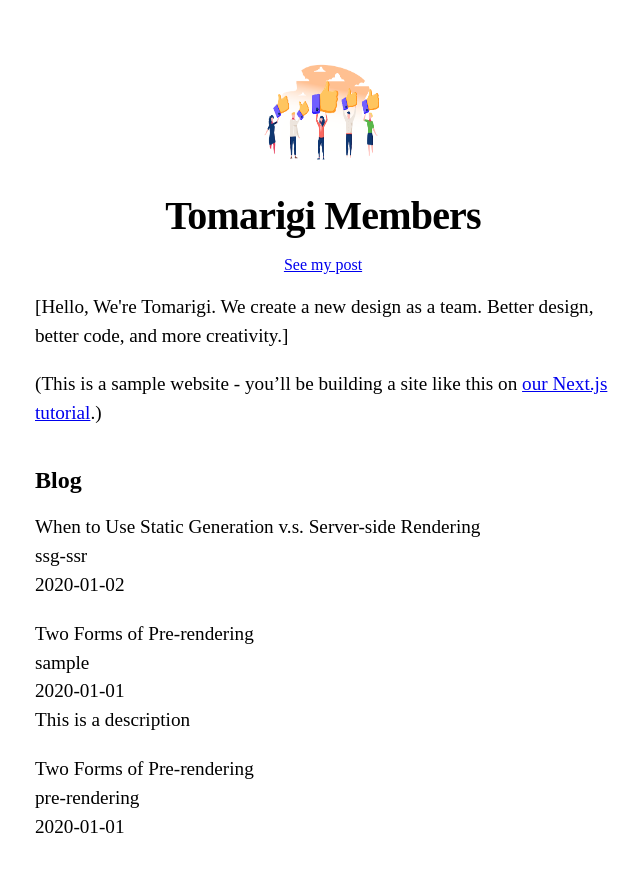
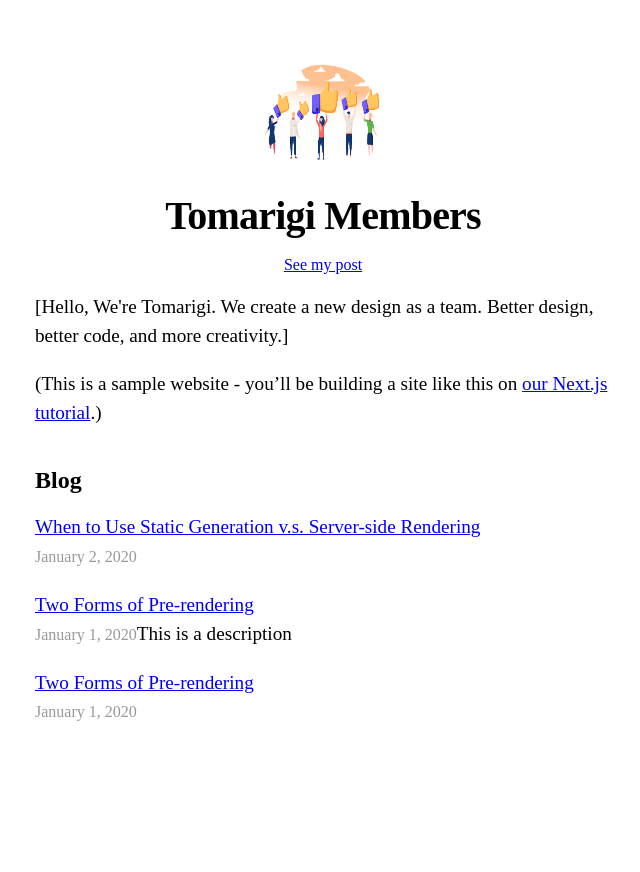
Before and after one commit to Kojiro-schatten/tomarigi, a Next.js app: page / in a window 1280 px wide. Shown: the top 872 px of the page, without its empty margins (317-957 px from the left). After the commit the page ends 822 px from the top, so only its background shows below. Built offline with nearby package versions, Linux system fonts and the light colour scheme.

Commit message:
done: dynamic routes

```diff
--- /dev/null
+++ b/components/date.js
@@ -0,0 +1,7 @@
+import { parseISO, format } from 'date-fns'
+
+export default function Date({ dateString }) {
+  const date = parseISO(dateString)
+  // LLLL = month, d = day, yyyy = year
+  return <time dateTime={dateString}>{format(date , 'LLLL d, yyyy')}</time>
+}
--- a/package.json
+++ b/package.json
@@ -9,6 +9,7 @@
   },
   "dependencies": {
     "classnames": "^2.2.6",
+    "date-fns": "^2.16.1",
     "gray-matter": "^4.0.2",
     "next": "^10.0.0",
     "postcss-flexbugs-fixes": "^5.0.2",
--- a/pages/index.js
+++ b/pages/index.js
@@ -2,6 +2,8 @@
 import Layout, { siteTitle } from '../components/layout'
 import utilStyles from '../styles/utils.module.css'
 import { getSortedPostsData } from '../lib/posts'
+import Link from 'next/link'
+import Date from '../components/date'
 
 export async function getStaticProps() {
   const allPostsData = getSortedPostsData()
@@ -30,12 +32,13 @@
         <ul className={utilStyles.list}>
           {allPostsData.map(({ id, date, title, description }) => (
             <li className={utilStyles.listItem} key={id}>
-              {title}
+              <Link href={`/posts/${id}`}>
+                <a>{title}</a>
+              </Link>
               <br />
-              {id}
-              <br />
-              {date}
-              <br />
+              <small className={utilStyles.lightText}>
+                <Date dateString={date} />
+              </small>
               {description ? description : ""}
             </li>
           ))}
```
Also changed, not shown: pages/posts/[id].js (+13 -8 lines), 1 other file (tests, documents, lock files or other folders).
